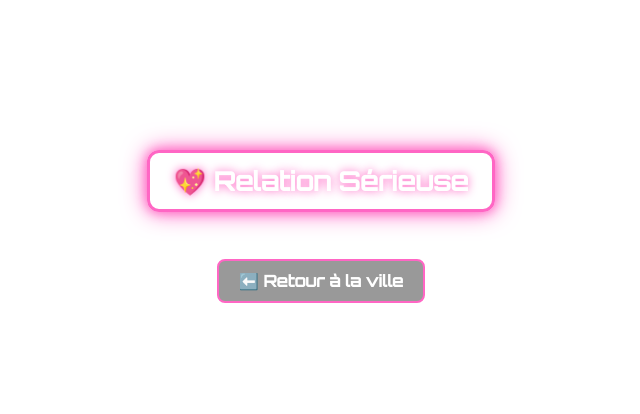
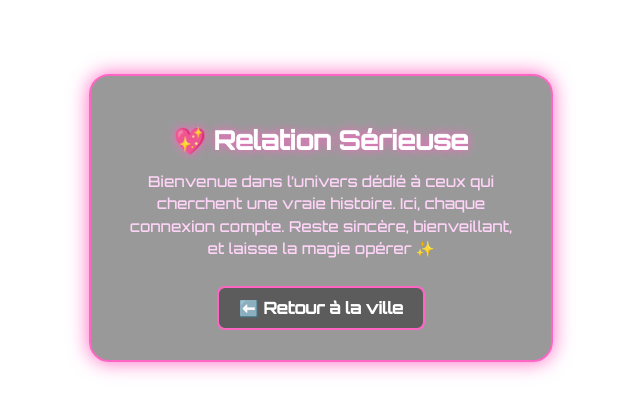
Before and after one commit to hoobasurf/AFFXX, a plain HTML site: page relation-sérieuse.html in a window 1280 px wide. Shown: the part 182-596 px from the top of the page, without its empty margins (319-959 px from the left). Drawn offline with Linux system fonts and the light colour scheme; no server answers.

Commit message:
Update relation-sérieuse.html

```diff
--- a/relation-sérieuse.html
+++ b/relation-sérieuse.html
@@ -12,24 +12,39 @@
       background: url('img/fond-serieuse.jpg') no-repeat center center fixed;
       background-size: cover;
       color: white;
+      min-height: 100vh;
       display: flex;
+      justify-content: center;
+      align-items: center;
       flex-direction: column;
-      align-items: center;
-      justify-content: center;
-      min-height: 100vh;
+    }
+
+    .container {
+      background: rgba(0, 0, 0, 0.4);
+      backdrop-filter: blur(6px);
+      padding: 30px;
+      border-radius: 20px;
+      border: 2px solid #ff66c4;
+      box-shadow: 0 0 20px #ff66c4;
+      text-align: center;
+      max-width: 90%;
+      width: 400px;
     }
 
     h1 {
       font-size: 26px;
-      padding: 12px 24px;
-      border-radius: 12px;
+      margin-bottom: 15px;
       text-shadow: 0 0 10px #ff66c4;
-      border: 3px solid #ff66c4;
-      box-shadow: 0 0 12px #ff66c4, 0 0 24px #ff66c4;
+    }
+
+    p {
+      font-size: 15px;
+      line-height: 1.5;
+      margin-bottom: 25px;
+      color: #ffd4f8;
     }
 
     a {
-      margin-top: 30px;
       color: white;
       text-decoration: none;
       font-weight: bold;
@@ -37,6 +52,8 @@
       padding: 10px 20px;
       border-radius: 8px;
       border: 2px solid #ff66c4;
+      display: inline-block;
+      transition: 0.3s;
     }
 
     a:hover {
@@ -46,7 +63,34 @@
   <link href="https://fonts.googleapis.com/css2?family=Orbitron:wght@500&display=swap" rel="stylesheet">
 </head>
 <body>
-  <h1>💖 Relation Sérieuse</h1>
-  <a href="salle.html">⬅️ Retour à la ville</a>
+
+  <div class="container">
+    <h1>💖 Relation Sérieuse</h1>
+    <p>Bienvenue dans l’univers dédié à ceux qui cherchent une vraie histoire.
+    Ici, chaque connexion compte. Reste sincère, bienveillant, et laisse la magie opérer ✨</p>
+
+    <a href="panneaux.html">⬅️ Retour à la ville</a>
+  </div>
+
+  <!-- Vérification Firebase -->
+  <script type="module">
+    import { initializeApp } from "https://www.gstatic.com/firebasejs/9.23.0/firebase-app.js";
+    import { getAuth, onAuthStateChanged } from "https://www.gstatic.com/firebasejs/9.23.0/firebase-auth.js";
+
+    const firebaseConfig = {
+      apiKey: "AIzaSyBjbhT9EE0DkabbyQYFn17fTHFuGFF9bZY",
+      authDomain: "affinix-3a930.firebaseapp.com",
+      projectId: "affinix-3a930"
+    };
+
+    const app = initializeApp(firebaseConfig);
+    const auth = getAuth(app);
+
+    onAuthStateChanged(auth, (user) => {
+      if (!user) {
+        window.location.href = "login.html";
+      }
+    });
+  </script>
 </body>
 </html>
```
